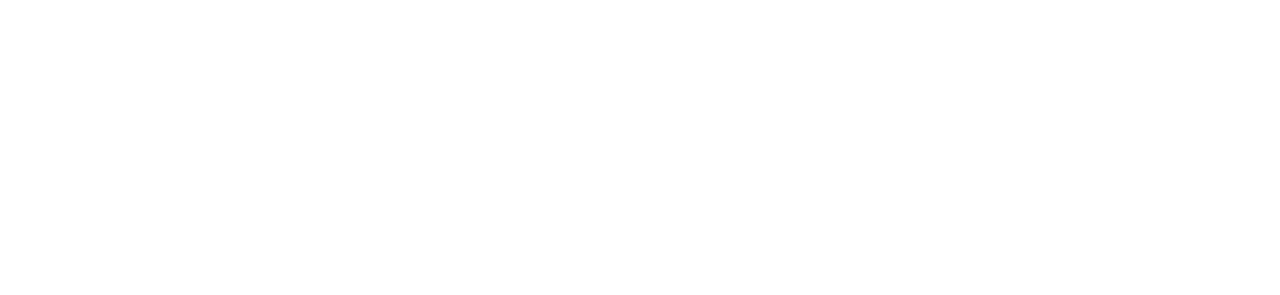
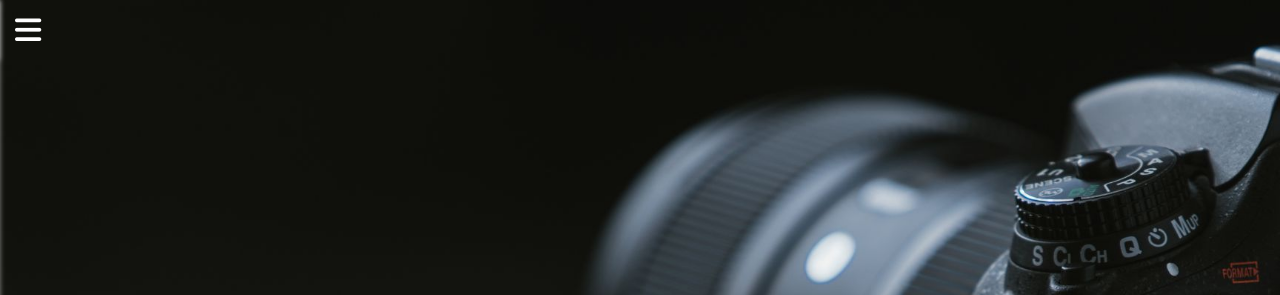
Before and after one commit to Iliyas985/CSS-mini, a plain HTML site: page index.html in a window 1280 px wide. Shown: the top 295 px of the page. Drawn offline with Linux system fonts and the light colour scheme.

Commit message:
Fix image path for GitHub Pages

```diff
--- a/css/style.css
+++ b/css/style.css
@@ -5,7 +5,7 @@
 }
 
 .main_box{
-  background: url(images/photo.jpg);
+  background: url(../images/photo.jpg);
   background-size: cover;
   font-family: 'Courier New', Courier, monospace;
   height: 100vh;
```
